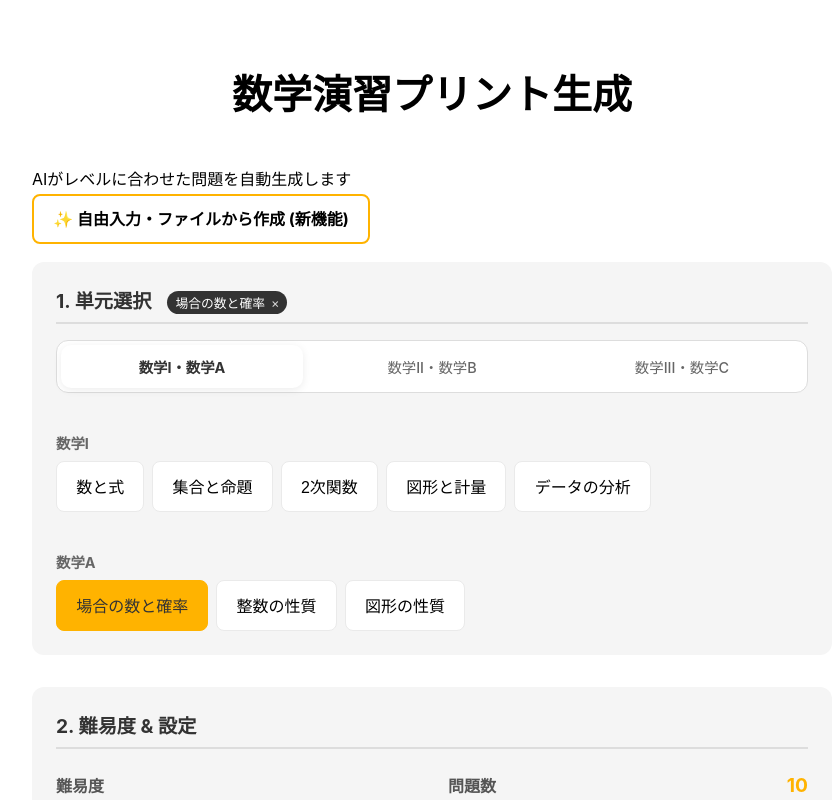
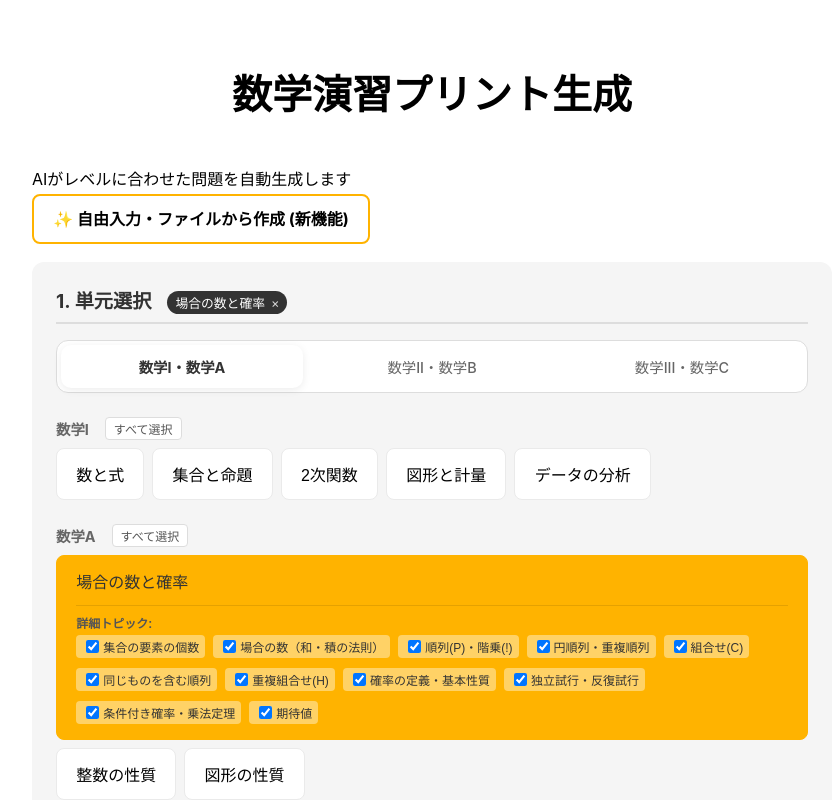
Before and after one commit to TatsuruHisanaga/math-app, a Next.js app: page / in a window 1280 px wide. Both pictures are taken after a click on the button "場合の数と確率". Shown: the top 800 px of the page, without its empty margins (208-1047 px from the left). Built offline with nearby package versions, Linux system fonts and the light colour scheme.

Commit message:
feat: Add category-level select/deselect all functionality and rename `Unit.title_ja` to `Unit.title`.

```diff
--- a/src/lib/verify/regenerate.ts
+++ b/src/lib/verify/regenerate.ts
@@ -11,7 +11,7 @@ export interface ValidatedProblem extends AIProblemItem {
 
 export class GenerationPipeline {
     private client: AIClient;
-    private maxRetries = 2; // Keep low for speed
+    private maxRetries = 4; // Increased retries to ensure count met
 
     constructor(client: AIClient) {
         this.client = client;
@@ -27,7 +27,9 @@ export class GenerationPipeline {
     ): Promise<{ problems: ValidatedProblem[], intent: string }> {
         const systemPrompt = `You are a skilled mathematics teacher creating exercise problems for Japanese students.
 Generate ${count} math problems based on the unit topic and difficulty provided.
-IMPORTANT: You MUST STRICTLY adhere to the provided unit topic(s). DO NOT generate problems outside the specified scope.
+IMPORTANT: You MUST generate EXACTLY ${count} problems. Do not generate fewer than requested.
+IMPORTANT: You MUST STRICTLY adhere to the provided unit topic(s).
+IMPORTANT: If "Focus topics" are provided, you MUST distribute the problems evenly among ALL selected topics. Do not skip any selected topic.
 Output MUST be a valid JSON object strictly matching the schema.
 - 'stem_latex': The problem text in LaTeX. Use Japanese for text. IMPORTANT: All math expressions (e.g. equations, variables like x) MUST be wrapped in $...$ (inline math) or $$...$$ (display math). DO NOT include the answer in this field.
 - 'answer_latex': The descriptive answer in LaTeX. Include intermediate steps/derivations. Example: "$(x+1)(x+2) = 0 \\rightarrow x = -1, -2$". Wrappers $...$ required. Do NOT include "Answer:" prefix.
--- a/src/pages/api/generate_ai.ts
+++ b/src/pages/api/generate_ai.ts
@@ -20,6 +20,7 @@ export default async function handler(
   try {
     const {
         units, // string[] unit IDs
+        unitDetails, // Record<string, string[]> - Sub-topic titles
         difficulty, // string
         count, // number
         aiModel // string (optional)
@@ -32,9 +33,16 @@ export default async function handler(
     // Resolve unit IDs to titles directly from JSON to avoid stale singleton
     const unitMapPath = path.resolve(process.cwd(), 'data/unit_map.json');
     const unitMapData = JSON.parse(fs.readFileSync(unitMapPath, 'utf-8'));
-    const unitTitles = (units as string[])
-        .map(id => unitMapData.units[id]?.title_ja || id)
-        .join(', ');
+
+    // Construct refined unit titles with sub-topics
+    const unitTitles = (units as string[]).map(id => {
+        const baseTitle = unitMapData.units[id]?.title_ja || id;
+        const details = unitDetails?.[id];
+        if (details && Array.isArray(details) && details.length > 0) {
+            return `${baseTitle} (重点トピック: ${details.join(', ')})`;
+        }
+        return baseTitle;
+    }).join(', ');
 
     console.log('API request units:', units);
     console.log('Resolved titles for AI:', unitTitles);
--- a/src/pages/index.tsx
+++ b/src/pages/index.tsx
@@ -7,12 +7,14 @@ import Link from 'next/link';
 import LatexRenderer from '@/components/LatexRenderer'; // Import LatexRenderer
 
 // Type definitions matching backend
-type Unit = { id: string; title_ja: string };
+type SubUnit = { id: string; title: string };
+type Unit = { id: string; title: string; subUnits?: SubUnit[] };
 type UnitMap = { units: Record<string, Unit> };
 
 export default function Home() {
   const [units, setUnits] = useState<Unit[]>([]);
   const [selectedUnits, setSelectedUnits] = useState<string[]>([]);
+  const [selectedSubUnits, setSelectedSubUnits] = useState<Record<string, string[]>>({});
   const [difficulty, setDifficulty] = useState<string[]>(['L1']);
   const [count, setCount] = useState<number>(10);
   const [options, setOptions] = useState({
@@ -43,7 +45,23 @@ export default function Home() {
     {
       subject: '数学A',
       units: [
-        { id: 'ma_baai', title: '場合の数と確率' },
+        {
+            id: 'ma_baai',
+            title: '場合の数と確率',
+            subUnits: [
+                { id: 'ma_baai_1', title: '集合の要素の個数' },
+                { id: 'ma_baai_2', title: '場合の数（和・積の法則）' },
+                { id: 'ma_baai_3', title: '順列(P)・階乗(!)' },
+                { id: 'ma_baai_4', title: '円順列・重複順列' },
+                { id: 'ma_baai_5', title: '組合せ(C)' },
+                { id: 'ma_baai_6', title: '同じものを含む順列' },
+                { id: 'ma_baai_7', title: '重複組合せ(H)' },
+                { id: 'ma_baai_8', title: '確率の定義・基本性質' },
+                { id: 'ma_baai_9', title: '独立試行・反復試行' },
+                { id: 'ma_baai_10', title: '条件付き確率・乗法定理' },
+                { id: 'ma_baai_11', title: '期待値' }
+            ]
+        },
         { id: 'ma_seishitsu', title: '整数の性質' },
         { id: 'ma_zukei', title: '図形の性質' },
       ]
@@ -102,6 +120,7 @@ export default function Home() {
         headers: { 'Content-Type': 'application/json' },
         body: JSON.stringify({
           units: selectedUnits,
+          unitDetails: selectedSubUnits,
           difficulty: difficulty[0] || 'L1',
           count,
           aiModel,
@@ -266,10 +285,45 @@ export default function Home() {
         setTimeout(() => document.body.removeChild(a), 100);
   };
 
+  /* Sub-unit toggle logic */
   const toggleUnit = (id: string) => {
-    setSelectedUnits(prev =>
-      prev.includes(id) ? prev.filter(u => u !== id) : [...prev, id]
-    );
+    setSelectedUnits(prev => {
+      const isSelected = prev.includes(id);
+      if (isSelected) {
+        // Deselecting: Remove from units and clear sub-units
+        const next = prev.filter(u => u !== id);
+        setSelectedSubUnits(prevSub => {
+            const copy = { ...prevSub };
+            delete copy[id];
+            return copy;
+        });
+        return next;
+      } else {
+        // Selecting: Add to units and Select ALL sub-units if available
+        const unit = ALL_UNITS.find(u => u.id === id);
+        if (unit?.subUnits) {
+            setSelectedSubUnits(prevSub => ({
+                ...prevSub,
+                [id]: unit.subUnits!.map(s => s.title)
+            }));
+        }
+        return [...prev, id];
+      }
+    });
+  };
+
+  const toggleSubUnit = (unitId: string, subTitle: string) => {
+      setSelectedSubUnits(prev => {
+          const current = prev[unitId] || [];
+          const exists = current.includes(subTitle);
+          let next;
+          if (exists) {
+              next = current.filter(t => t !== subTitle);
+          } else {
+              next = [...current, subTitle];
+          }
+          return { ...prev, [unitId]: next };
+      });
   };
 
   const toggleDifficulty = (d: string) => {
@@ -288,6 +342,18 @@ export default function Home() {
   };
 
   const visibleCurriculum = CURRICULUM.filter(cat => TAB_GROUPS[activeTab].includes(cat.subject));
+
+  /* Helper for bulk selection */
+  const handleSelectAll = (catUnits: Unit[]) => {
+      const ids = catUnits.map(u => u.id);
+      const isAllSelected = ids.every(id => selectedUnits.includes(id));
+
+      if (isAllSelected) {
+          setSelectedUnits(prev => prev.filter(id => !ids.includes(id)));
+      } else {
+          setSelectedUnits(prev => Array.from(new Set([...prev, ...ids])));
+      }
+  };
 
   return (
     <div className={styles.container}>
@@ -348,22 +414,83 @@ export default function Home() {
           </div>
 
           <div style={{ display: 'flex', flexDirection: 'column', gap: '1.5rem' }}>
-            {visibleCurriculum.map(cat => (
+            {visibleCurriculum.map(cat => {
+              const isAllSelected = cat.units.every(u => selectedUnits.includes(u.id));
+              return (
                 <div key={cat.subject}>
-                <h3 style={{ marginBottom: '0.5rem', color: '#666', fontSize: '0.9rem' }}>{cat.subject}</h3>
+                    <div style={{ display: 'flex', alignItems: 'center', marginBottom: '0.5rem' }}>
+                        <h3 style={{ margin: 0, color: '#666', fontSize: '0.9rem', marginRight: '1rem' }}>{cat.subject}</h3>
+                        <button
+                            onClick={() => handleSelectAll(cat.units)}
+                            style={{
+                                fontSize: '0.75rem',
+                                padding: '2px 8px',
+                                border: '1px solid #ddd',
+                                background: isAllSelected ? '#eee' : '#fff',
+                                borderRadius: '4px',
+                                cursor: 'pointer',
+                                color: '#555'
+                            }}
+                        >
+                            {isAllSelected ? 'すべて解除' : 'すべて選択'}
+                        </button>
+                    </div>
                     <div className={styles.grid}>
                     {cat.units.map(u => (
                         <button
                         key={u.id}
                         className={`${styles.card} ${selectedUnits.includes(u.id) ? styles.active : ''}`}
                         onClick={() => toggleUnit(u.id)}
+                        style={{ display: 'flex', flexDirection: 'column', alignItems: 'flex-start', height: 'auto' }}
                         >
-                      {u.title}
+                            <span style={{ fontSize: '1rem' }}>{u.title}</span>
+
+                            {/* Sub-unit selection */}
+                            {selectedUnits.includes(u.id) && u.subUnits && (
+                                <div
+                                    onClick={e => e.stopPropagation()}
+                                    style={{
+                                        marginTop: '0.8rem',
+                                        borderTop: '1px solid rgba(0,0,0,0.1)',
+                                        paddingTop: '0.5rem',
+                                        width: '100%',
+                                        textAlign: 'left'
+                                    }}
+                                >
+                                    <div style={{fontSize: '0.75rem', fontWeight: 'bold', marginBottom:'4px', color: '#555'}}>詳細トピック:</div>
+                                    <div style={{ display: 'flex', flexWrap: 'wrap', gap: '0.5rem' }}>
+                                        {u.subUnits.map(sub => (
+                                            <label
+                                                key={sub.id}
+                                                style={{
+                                                    display: 'flex',
+                                                    alignItems: 'center',
+                                                    fontSize: '0.75rem',
+                                                    marginBottom: '2px',
+                                                    cursor: 'pointer',
+                                                    background: 'rgba(255,255,255,0.4)',
+                                                    padding: '2px 6px',
+                                                    borderRadius: '4px'
+                                                }}
+                                            >
+                                                <input
+                                                    type="checkbox"
+                                                    checked={(selectedSubUnits[u.id] || []).includes(sub.title)}
+                                                    onChange={() => toggleSubUnit(u.id, sub.title)}
+                                                    style={{ marginRight: '4px' }}
+                                                />
+                                                {sub.title}
+                                            </label>
+                                        ))}
+                                    </div>
+                                </div>
+                            )}
                         </button>
                     ))}
                     </div>
                 </div>
-            ))}
+              );
+            })}
           </div>
         </section>
 
```
Lines whose indentation alone changed are shown as unchanged.
